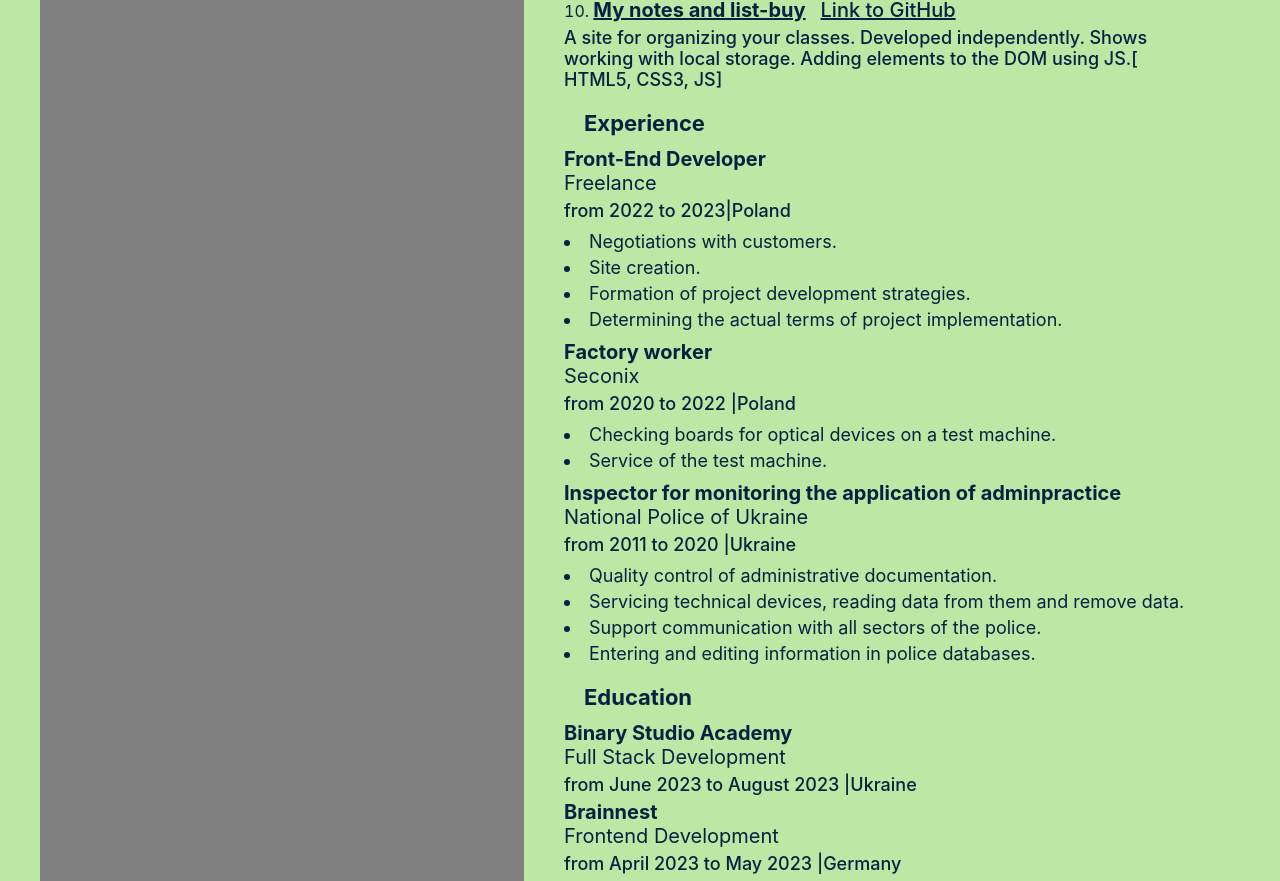
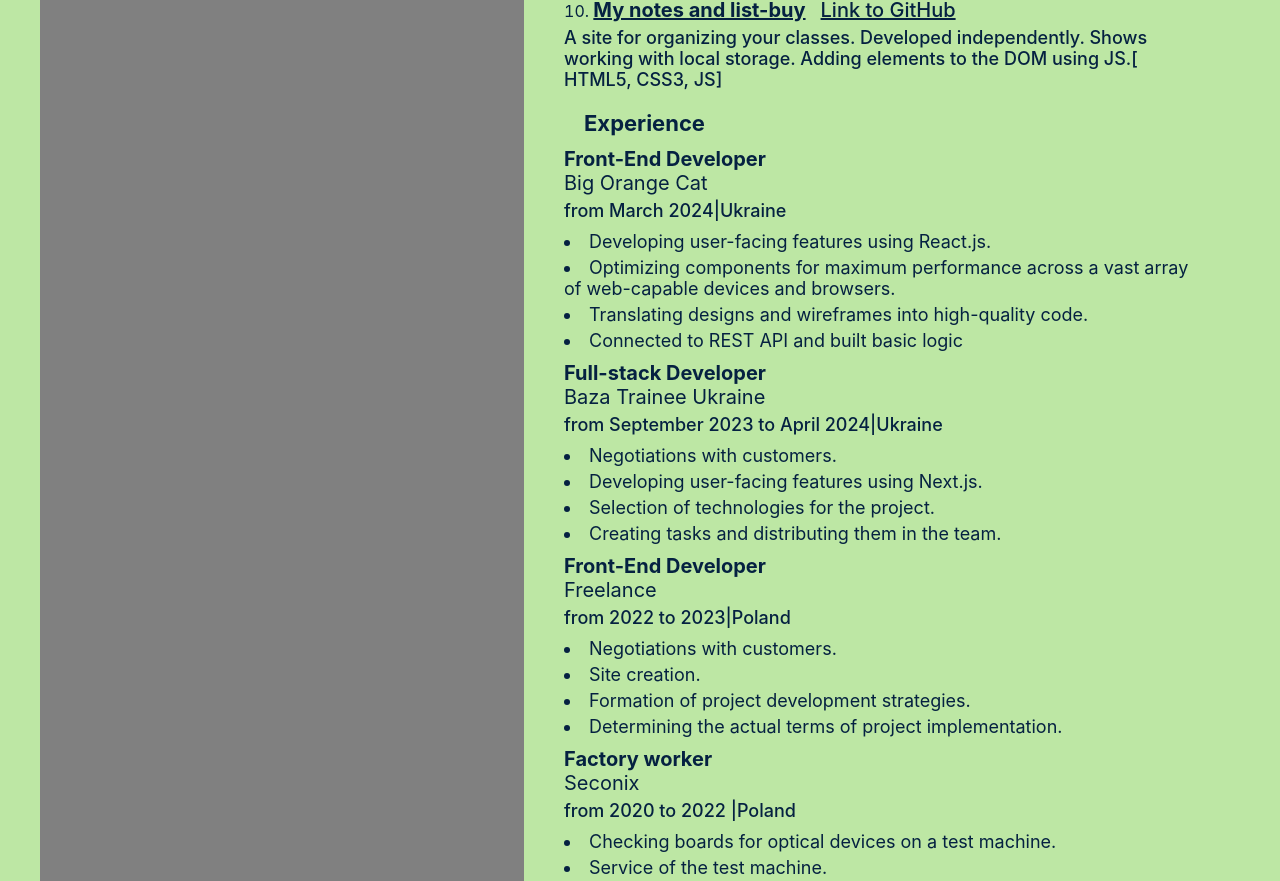
Before and after one commit to SofiiaShevtsova/resume, a React (Create React App) app: page / in a window 1280 px wide. Shown: the part 1509-2390 px from the top of the page. Built offline with nearby package versions, Linux system fonts and the light colour scheme.

Commit message:
updated cv

```diff
--- a/src/CV/Experience.jsx
+++ b/src/CV/Experience.jsx
@@ -14,7 +14,37 @@ const Experience = props => {
     <WorksBox>
       <div>
         <MainTitleStyle> Experience </MainTitleStyle>
-
+        <div>
+          <WorkName>Front-End Developer</WorkName>
+          <EducationSpecifik>Big Orange Cat</EducationSpecifik>
+          <EducationTime>
+            from March 2024<span>|</span>Ukraine
+          </EducationTime>
+          <WorkListStyle>
+            <li>Developing user-facing features using React.js.</li>
+            <li>
+              Optimizing components for maximum performance across a vast array
+              of web-capable devices and browsers.
+            </li>
+            <li>Translating designs and wireframes into high-quality code.</li>
+            <li>Connected to REST API and built basic logic</li>
+          </WorkListStyle>
+        </div>
+      </div>
+      <div>
+        <WorkName>Full-stack Developer</WorkName>
+        <EducationSpecifik>Baza Trainee Ukraine</EducationSpecifik>
+        <EducationTime>
+          from September 2023 to April 2024<span>|</span>Ukraine
+        </EducationTime>
+        <WorkListStyle>
+          <li>Negotiations with customers.</li>
+          <li>Developing user-facing features using Next.js.</li>
+          <li>Selection of technologies for the project.</li>
+          <li>Creating tasks and distributing them in the team.</li>
+        </WorkListStyle>
+      </div>
+      <div>
         <WorkName>Front-End Developer</WorkName>
         <EducationSpecifik>Freelance</EducationSpecifik>
         <EducationTime>
@@ -27,6 +57,7 @@ const Experience = props => {
           <li>Determining the actual terms of project implementation.</li>
         </WorkListStyle>
       </div>
+
       <div>
         <WorkName>Factory worker</WorkName>
         <EducationSpecifik>Seconix</EducationSpecifik>
--- a/src/CV/MeProjects.jsx
+++ b/src/CV/MeProjects.jsx
@@ -14,10 +14,10 @@ const MeProject = props => {
       <MainTitleStyle>My projects</MainTitleStyle>
       <ProjectListStyle>
         <li className="sps-spr">
-          <LinkProjectStyle href="https://loki99911.github.io/Node.JS_Project_Front/">
+          <LinkProjectStyle target='-blank' href="https://loki99911.github.io/Node.JS_Project_Front/">
             So Yummy
           </LinkProjectStyle>
-          <LinkGitStyle href="https://github.com/Loki99911/Node.JS_Project_Front.git">
+          <LinkGitStyle target='-blank' href="https://github.com/Loki99911/Node.JS_Project_Front.git">
             Link to GitHub
           </LinkGitStyle>
           <TextProjectStyle>
@@ -29,10 +29,10 @@ const MeProject = props => {
           </TextProjectStyle>
         </li>
         <li className="sps-spr">
-          <LinkProjectStyle href="https://sofiiashevtsova.github.io/project4/">
+          <LinkProjectStyle target='-blank' href="https://sofiiashevtsova.github.io/project4/">
             Ice cream made with passion
           </LinkProjectStyle>
-          <LinkGitStyle href="https://github.com/SofiiaShevtsova/project4">
+          <LinkGitStyle target='-blank' href="https://github.com/SofiiaShevtsova/project4">
             Link to GitHub
           </LinkGitStyle>
           <TextProjectStyle>
@@ -44,10 +44,10 @@ const MeProject = props => {
           </TextProjectStyle>
         </li>
         <li className="sps-spr">
-          <LinkProjectStyle href="https://sofiiashevtsova.github.io/films_list/">
+          <LinkProjectStyle target='-blank' href="https://sofiiashevtsova.github.io/films_list/">
             Filmoteka
           </LinkProjectStyle>
-          <LinkGitStyle href="https://github.com/SofiiaShevtsova/films_list.git">
+          <LinkGitStyle target='-blank' href="https://github.com/SofiiaShevtsova/films_list.git">
             Link to GitHub
           </LinkGitStyle>
           <TextProjectStyle>
@@ -60,10 +60,10 @@ const MeProject = props => {
           </TextProjectStyle>
         </li>
         <li className="sps-spr">
-          <LinkProjectStyle href="https://dulcet-dodol-f6ff6a.netlify.app/">
+          <LinkProjectStyle target='-blank' href="https://dulcet-dodol-f6ff6a.netlify.app/">
             Travel App
           </LinkProjectStyle>
-          <LinkGitStyle href="https://github.com/SofiiaShevtsova/travel-app">
+          <LinkGitStyle target='-blank' href="https://github.com/SofiiaShevtsova/travel-app">
             Link to GitHub
           </LinkGitStyle>
           <TextProjectStyle>
@@ -74,10 +74,10 @@ const MeProject = props => {
           </TextProjectStyle>
         </li>
         <li className="sps-spr">
-          <LinkProjectStyle href="https://first-next-js-project-1xey.vercel.app/">
+          <LinkProjectStyle target='-blank' href="https://first-next-js-project-1xey.vercel.app/">
             Promptopia
           </LinkProjectStyle>
-          <LinkGitStyle href="https://github.com/SofiiaShevtsova/first-next-js-project">
+          <LinkGitStyle target='-blank' href="https://github.com/SofiiaShevtsova/first-next-js-project">
             Link to GitHub
           </LinkGitStyle>
           <TextProjectStyle>
@@ -88,10 +88,10 @@ const MeProject = props => {
           </TextProjectStyle>
         </li>
         <li className="sps-spr">
-          <LinkProjectStyle href="https://sofiiashevtsova.github.io/goit-js-hw-11/">
+          <LinkProjectStyle target='-blank' href="https://sofiiashevtsova.github.io/goit-js-hw-11/">
             Image search
           </LinkProjectStyle>
-          <LinkGitStyle href="https://github.com/SofiiaShevtsova/goit-js-hw-11">
+          <LinkGitStyle target='-blank' href="https://github.com/SofiiaShevtsova/goit-js-hw-11">
             Link to GitHub
           </LinkGitStyle>
           <TextProjectStyle>
@@ -103,10 +103,10 @@ const MeProject = props => {
           </TextProjectStyle>
         </li>
         <li className="sps-spr">
-          <LinkProjectStyle href="https://sofiiashevtsova.github.io/goit-react-hw-08-phonebook/">
+          <LinkProjectStyle target='-blank' href="https://sofiiashevtsova.github.io/goit-react-hw-08-phonebook/">
             Phonebook
           </LinkProjectStyle>
-          <LinkGitStyle href="https://github.com/SofiiaShevtsova/goit-react-hw-08-phonebook.git">
+          <LinkGitStyle target='-blank' href="https://github.com/SofiiaShevtsova/goit-react-hw-08-phonebook.git">
             Link to GitHub
           </LinkGitStyle>
           <TextProjectStyle>
@@ -119,10 +119,10 @@ const MeProject = props => {
           </TextProjectStyle>
         </li>
         <li className="sps-spr">
-          <LinkProjectStyle href="https://sofiiashevtsova.github.io/Bobrus-cake/">
+          <LinkProjectStyle target='-blank' href="https://sofiiashevtsova.github.io/Bobrus-cake/">
             Bobrus-cake
           </LinkProjectStyle>
-          <LinkGitStyle href="https://github.com/SofiiaShevtsova/Bobrus-cake.git">
+          <LinkGitStyle target='-blank' href="https://github.com/SofiiaShevtsova/Bobrus-cake.git">
             Link to GitHub
           </LinkGitStyle>
           <TextProjectStyle>
@@ -135,10 +135,10 @@ const MeProject = props => {
           </TextProjectStyle>
         </li>
         <li className="sps-spr">
-          <LinkProjectStyle href="https://sofiiashevtsova.github.io/brainnest_JS/index.html">
+          <LinkProjectStyle target='-blank' href="https://sofiiashevtsova.github.io/brainnest_JS/index.html">
             Game
           </LinkProjectStyle>
-          <LinkGitStyle href="https://github.com/SofiiaShevtsova/brainnest_JS.git">
+          <LinkGitStyle target='-blank' href="https://github.com/SofiiaShevtsova/brainnest_JS.git">
             Link to GitHub
           </LinkGitStyle>
           <TextProjectStyle>
@@ -150,10 +150,10 @@ const MeProject = props => {
         </li>
 
         <li className="sps-spr">
-          <LinkProjectStyle href="https://sofiiashevtsova.github.io/my-project-js/">
+          <LinkProjectStyle target='-blank' href="https://sofiiashevtsova.github.io/my-project-js/">
             My notes and list-buy
           </LinkProjectStyle>
-          <LinkGitStyle href="https://github.com/SofiiaShevtsova/my-project-js">
+          <LinkGitStyle target='-blank' href="https://github.com/SofiiaShevtsova/my-project-js">
             Link to GitHub
           </LinkGitStyle>
           <TextProjectStyle>
```
